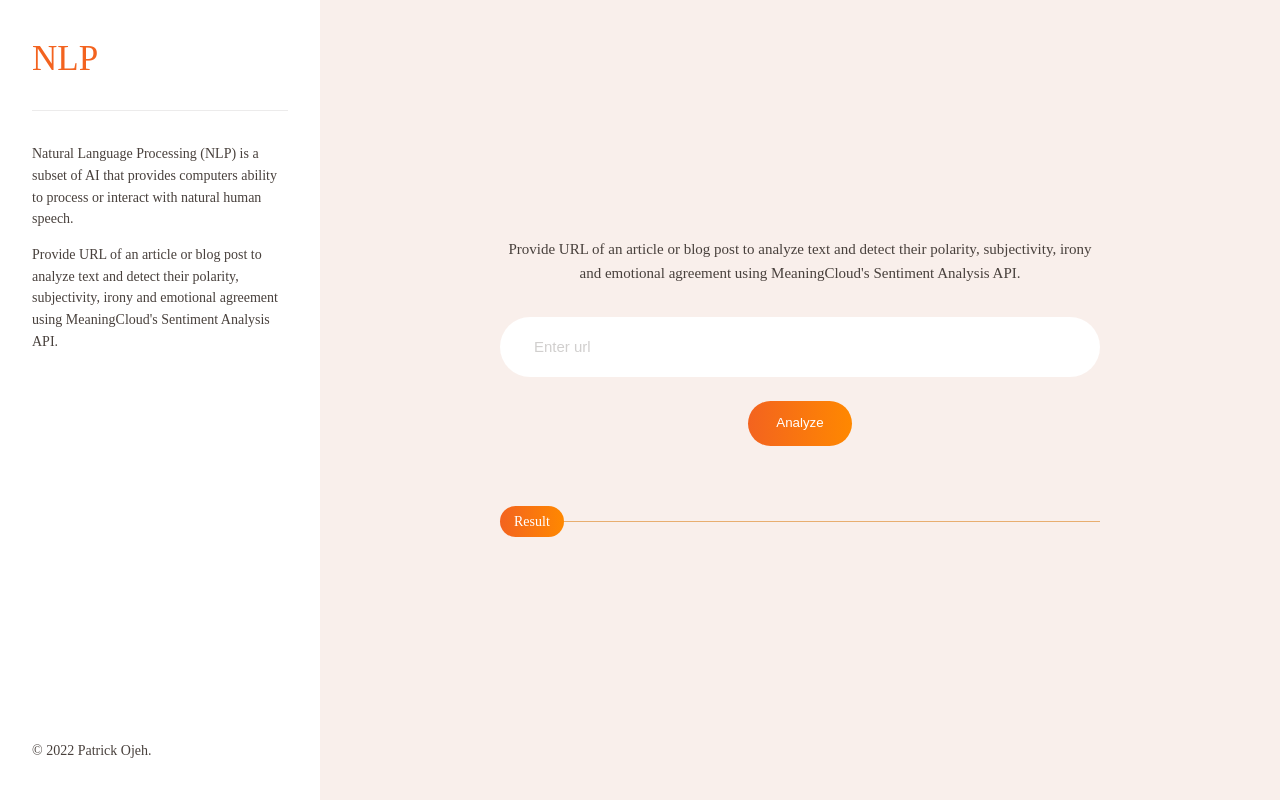
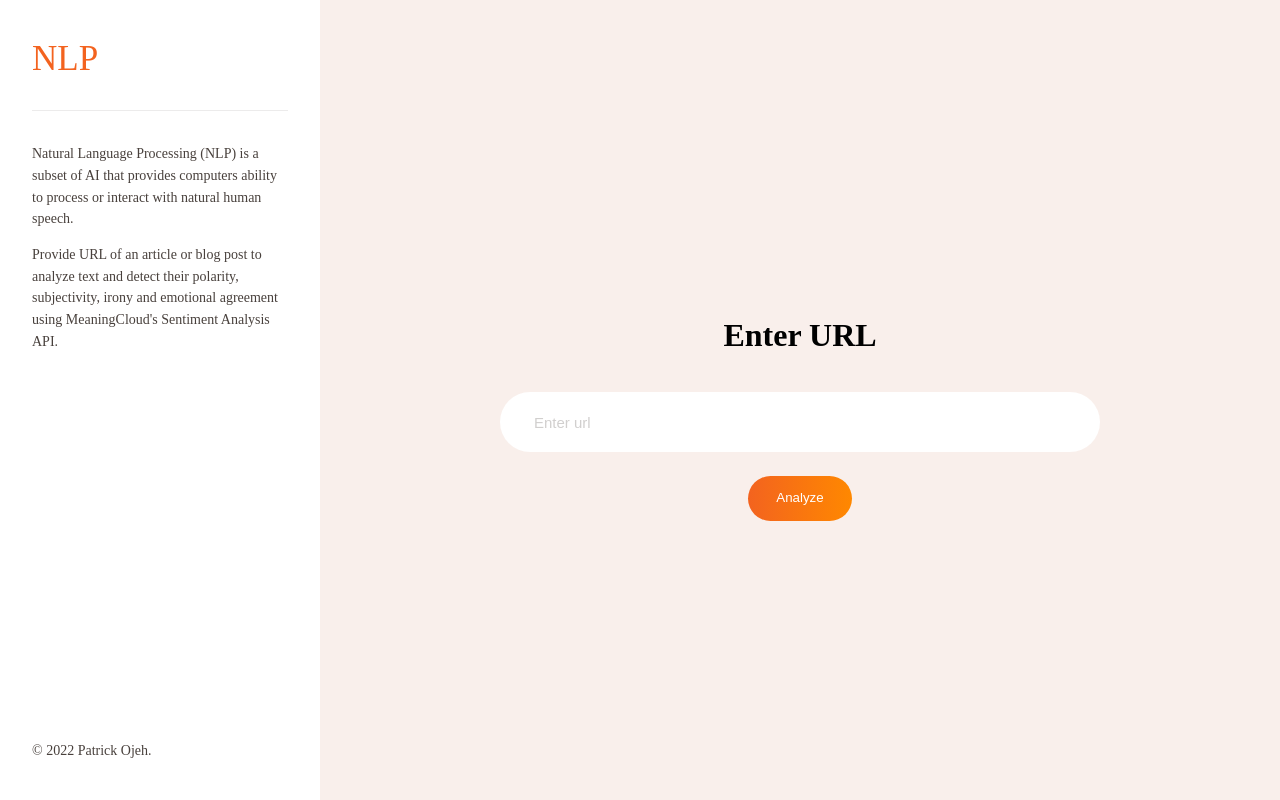
Before and after one commit to patrickojeh/natural-language-processing-app, a website built with webpack: page src/client/views/index.html in a window 1280 px wide. Built offline with nearby package versions, Linux system fonts and the light colour scheme.

Commit message:
ui update

```diff
--- a/src/client/js/formHandler.js
+++ b/src/client/js/formHandler.js
@@ -22,6 +22,8 @@ export function handleSubmit(event) {
     })
     .then(res => {
       const {agreement, confidence, irony, model, subjectivity} = res;
+      const wrapper = document.querySelector('.main__result');
+      wrapper.classList.add('active');
       const resultContainer = document.getElementById('result');
       let listItem = '';
       listItem += `<li><p>Agreement</p> <p>${agreement}</p></li>`;
--- a/src/client/styles/base.scss
+++ b/src/client/styles/base.scss
@@ -35,8 +35,9 @@ input {
   color: #48403c;
   height: 56px;
   border-radius: 50px;
-  margin-bottom: 16px;
+  margin-bottom: 32px;
   padding: 0 32px;
+  transition: 0.2s ease-in all;
   width: -webkit-fill-available;
   &:focus {
     background: $white;
@@ -67,21 +68,12 @@ button {
     margin-bottom: 24px;
   }
 }
-fieldset {
-  border: none;
-  border-top: 1px solid #e8ae6f;
-  margin: 0;
-  padding: 0;
-}
-legend {
-  background: linear-gradient(to right, $orange, #ff8800);
-  border-radius: 24px;
-  color: $white;
-  padding: 5px 14px 4px;
-}
 ul {
   list-style-type: none;
-  padding: 12px 0 0 0;
+  background: $white;
+  padding: 22px 32px 25px;
+  border-radius: 8px;
+  box-shadow: 0 2px 16px 0 rgba(125, 100, 90, 0.12);
 }
 li {
   display: flex;
--- a/src/client/styles/main.scss
+++ b/src/client/styles/main.scss
@@ -1,3 +1,5 @@
+$black: #000;
+
 .main {
   background: #f9efeb;
   display: flex;
@@ -7,16 +9,22 @@
     align-self: center;
     margin: 0 auto;
     max-width: 600px;
+    width: 100%;
   }
-  &__description {
-    font-size: 14px;
-    margin-bottom: 32px;
+  &__title {
+    font-size: 22px;
+    font-weight: 600;
+    color: $black;
     text-align: center;
   }
   &__result {
+    display: none;
     margin-top: 60px;
     p {
       margin-bottom: 4px;
+    }
+    &.active {
+      display: block;
     }
   }
 }
@@ -25,8 +33,8 @@
   .main {
     order: 2;
     padding: 64px;
-    &__description {
-      font-size: 15px;
+    &__title {
+      font-size: 32px;
     }
   }
 }
--- a/src/client/views/index.html
+++ b/src/client/views/index.html
@@ -19,17 +19,13 @@
     </section>
     <section class="main">
       <div class="main__container">
-        <p class="main__description">Provide URL of an article or blog post to analyze text and detect their polarity, subjectivity, irony and emotional agreement using MeaningCloud's Sentiment Analysis API.</p>
+        <p class="main__title">Enter URL</p>
         <form onsubmit="return Client.handleSubmit(event)">
           <input id="url" type="text" placeholder="Enter url" autofocus autocomplete="off" />
           <button type="button" onclick="return Client.handleSubmit(event)" onsubmit="return Client.handleSubmit(event)">Analyze</button>
         </form>
         <div class="main__result">
-          <fieldset>
-            <legend>Result</legend>
-          </fieldset>
-          <ul id="result">
-          </ul>
+          <ul id="result"></ul>
         </div>
       </div>
     </section>
```
